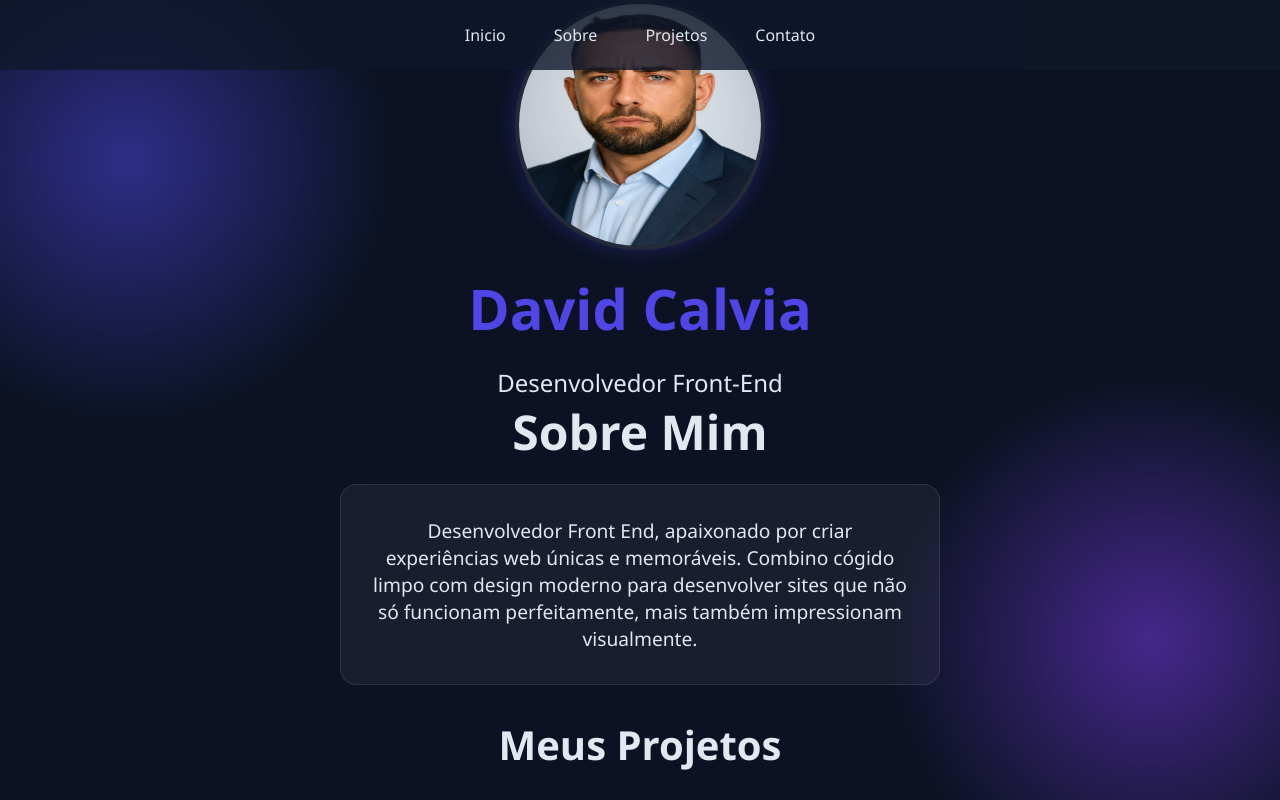
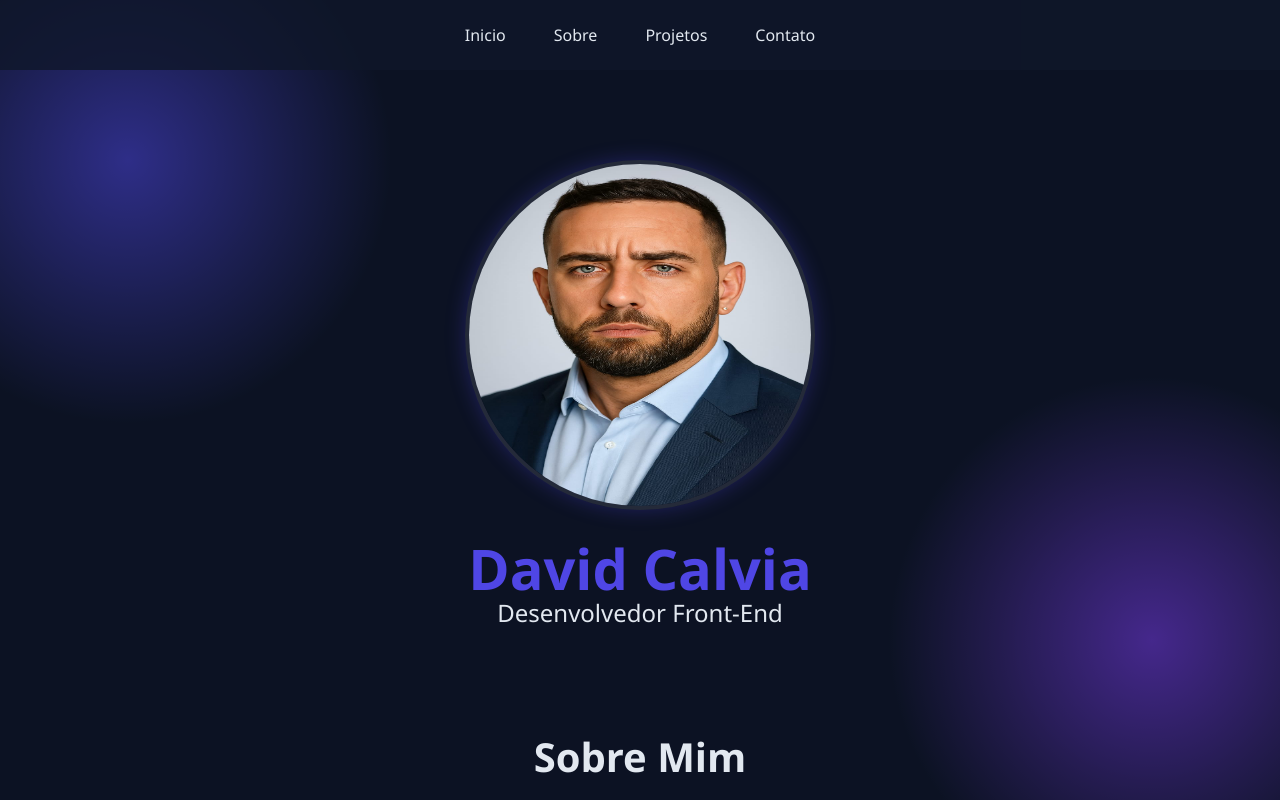
Before and after one commit to DavidCalvia/PORTFOLIO, a plain HTML site: page index.html in a window 1280 px wide. Shown: the top 800 px of the page. Drawn offline with Linux system fonts and the light colour scheme.

Commit message:
Ajuste da foto e espaços entre as divs

```diff
--- a/style.css
+++ b/style.css
@@ -27,6 +27,7 @@ body {
 }
 
 .navegacao {
+
     position: fixed;
     top: 0;
     background: rgba(15, 23, 42, 0.8);
@@ -36,6 +37,7 @@ body {
 }
 
 .menu {
+
     display: flex;
     justify-content: center;
     list-style: none;
@@ -69,7 +71,7 @@ body {
 }
 
 .cabeçalho {
-
+    margin: 10px;
     min-width: 100vh;
     display: flex;
     justify-content: center;
@@ -79,9 +81,9 @@ body {
 }
 
 .foto-perfil {
-
-    width: 250px;
-    height: 250px;
+    margin-top: 150px;
+    width: 350px;
+    height: 350px;
     box-shadow: 0 0 20px rgba(79, 70, 229, 0.3);
     border-radius: 50%;
     border: 4px solid var(--vidro);
@@ -99,6 +101,7 @@ h1 {
 
 .cabeçalho-sub-titulo {
 
+    margin-top: -30px;
     font-size: 1.5rem;
     color: var(--claro);
 
@@ -107,12 +110,12 @@ h1 {
 .sobre {
 
     padding: 6rm 2rem;
-
 }
 
 .sobre-titulo {
 
-    font-size: 3rem;
+    margin-top: 100px;
+    font-size: 2.5rem;
     color: var(--claro);
     text-align: center;
     margin-bottom: 20px;
@@ -156,6 +159,7 @@ h1 {
 }
 
 .projetos-titulo {
+    margin-top: 100px;
     text-align: center;
     font-size: 2.5rem;
     margin-bottom: 50px;
@@ -289,10 +293,18 @@ box-shadow: 0 0 10px rgba(79, 70, 229, 0.3);
 }
 
 @keyframes flutuar {
-    0%, 100% {
+
+    0%,
+    100% {
         transform: translateY(0);
     }
+
     50% {
         transform: translateY(-20px);
     }
 }
+
+.meunome {
+
+    margin: auto;
+}
```
Also changed, not shown: index.html (+2 -1 lines). Lines whose indentation alone changed are shown as unchanged.
